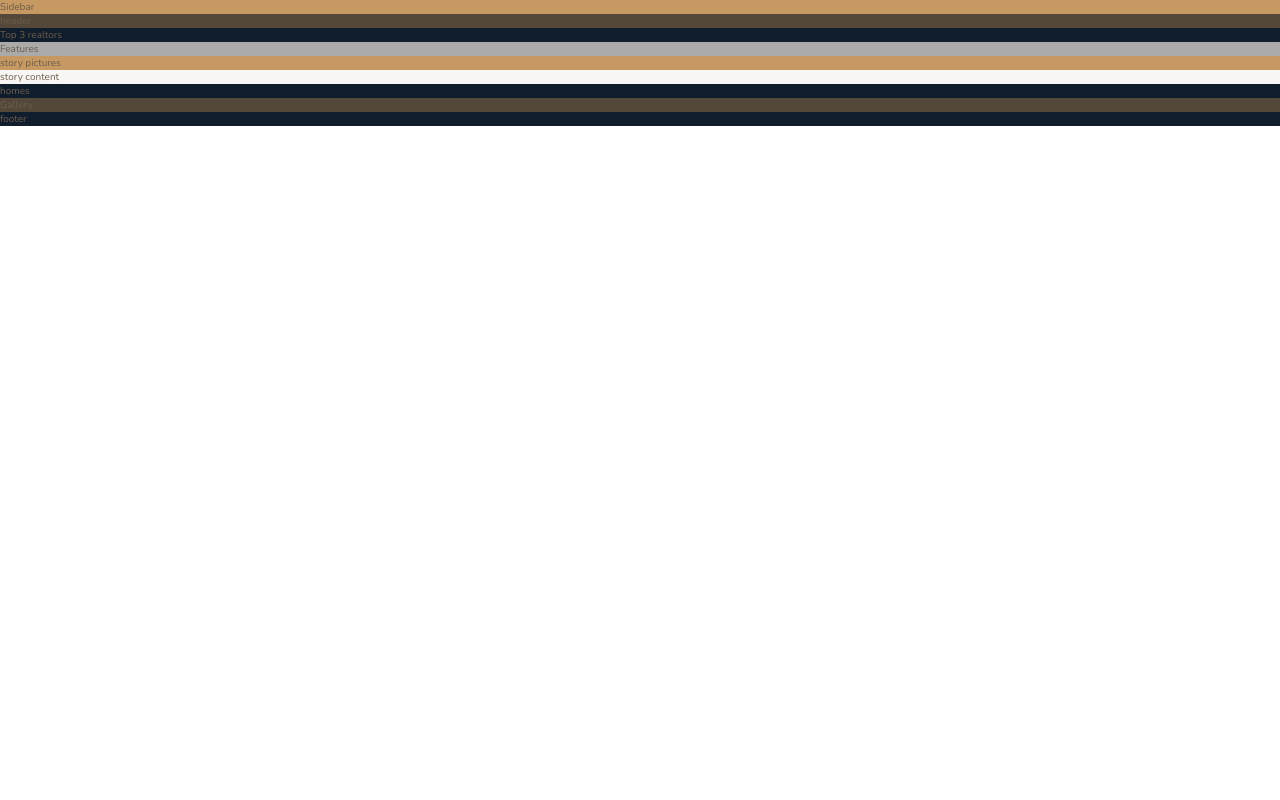
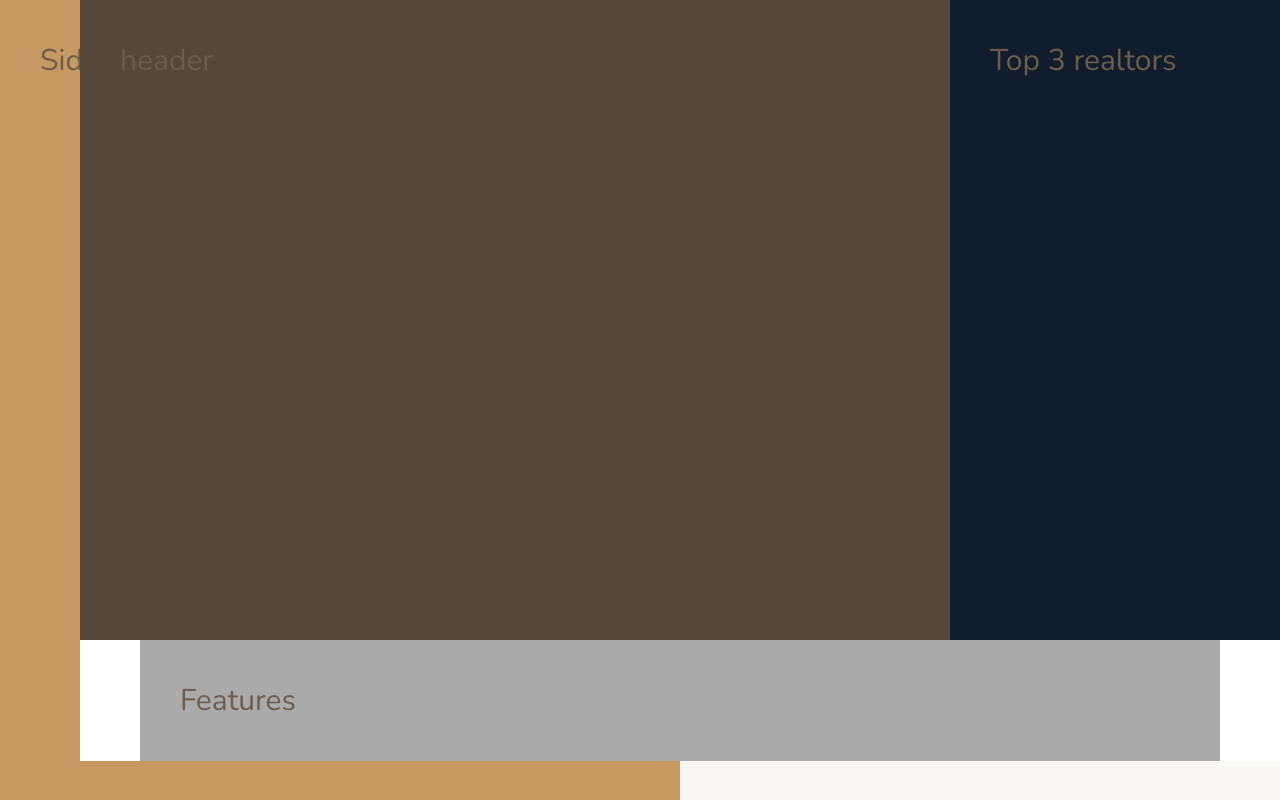
Before and after one commit to z3shan7/Nexter, a website: page index.html in a window 1280 px wide. Shown: the top 800 px of the page. Drawn offline with nearby package versions, Linux system fonts and the light colour scheme.

Commit message:
set grid layout

```diff
--- a/sass/_base.scss
+++ b/sass/_base.scss
@@ -35,3 +35,15 @@
     font-weight: 300;
 
 }
+
+.container {
+    display: grid;
+    grid-template-rows: 80vh min-content 40vw repeat(3, min-content);
+    grid-template-columns: [sidebar-start] 8rem [sidebar-end full-start] minmax(6rem, 1fr) [center-start] repeat(8, [col-start] minmax(min-content, 14rem) [col-end]) [center-end] minmax(6rem, 1fr) [full-end];
+
+
+    &>* {
+        padding: 40px;
+        font-size: 3rem;
+    }
+}
--- a/sass/_features.scss
+++ b/sass/_features.scss
@@ -1,3 +1,4 @@
 .features {
     background-color: $color-grey-light-2;
+    grid-column: center-start/ center-end;
 }
--- a/sass/_footer.scss
+++ b/sass/_footer.scss
@@ -1,3 +1,4 @@
 .footer {
     background-color: $color-secondary;
+    grid-column: full-start / full-end;
 }
--- a/sass/_gallery.scss
+++ b/sass/_gallery.scss
@@ -1,3 +1,4 @@
 .gallery {
     background-color: $color-grey-dark-1;
+    grid-column: full-start / full-end;
 }
--- a/sass/_header.scss
+++ b/sass/_header.scss
@@ -1,3 +1,4 @@
 .header {
     background-color: $color-grey-dark-1;
+    grid-column: full-start/ col-end 6;
 }
--- a/sass/_homes.scss
+++ b/sass/_homes.scss
@@ -1,3 +1,4 @@
 .homes {
     background-color: $color-secondary;
+    grid-column: center-start / center-end;
 }
--- a/sass/_realtors.scss
+++ b/sass/_realtors.scss
@@ -1,4 +1,6 @@
 .realtors {
     background-color: $color-secondary;
-    background-color: $color-secondary;
+    grid-column: col-start 7 / first-end;
+
+
 }
--- a/sass/_sidebar.scss
+++ b/sass/_sidebar.scss
@@ -1,3 +1,5 @@
 .sidebar {
     background-color: $color-primary;
+    grid-column: sidebar-start / sidebar-end;
+    grid-row: 1/-1;
 }
--- a/sass/_story.scss
+++ b/sass/_story.scss
@@ -1,9 +1,11 @@
 .story {
     &__pictures {
         background-color: $color-primary;
+        grid-column: full-start / col-end 4;
     }
 
     &__content {
         background-color: $color-grey-light-1;
+        grid-column: col-start 5 / full-end;
     }
 }
```
Also changed, not shown: css/style.css.
